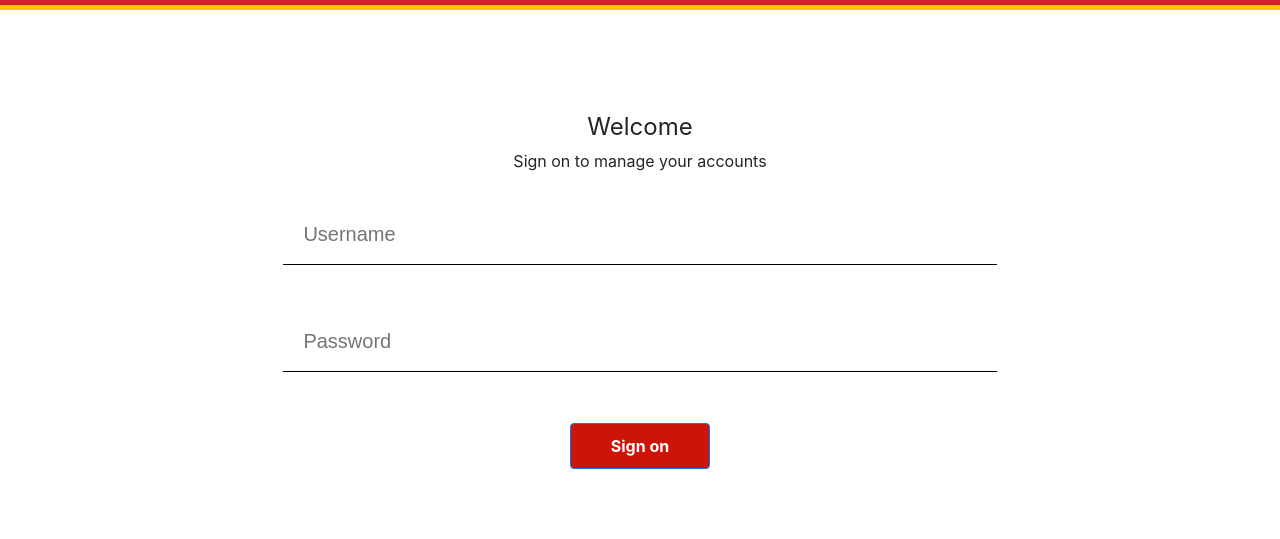
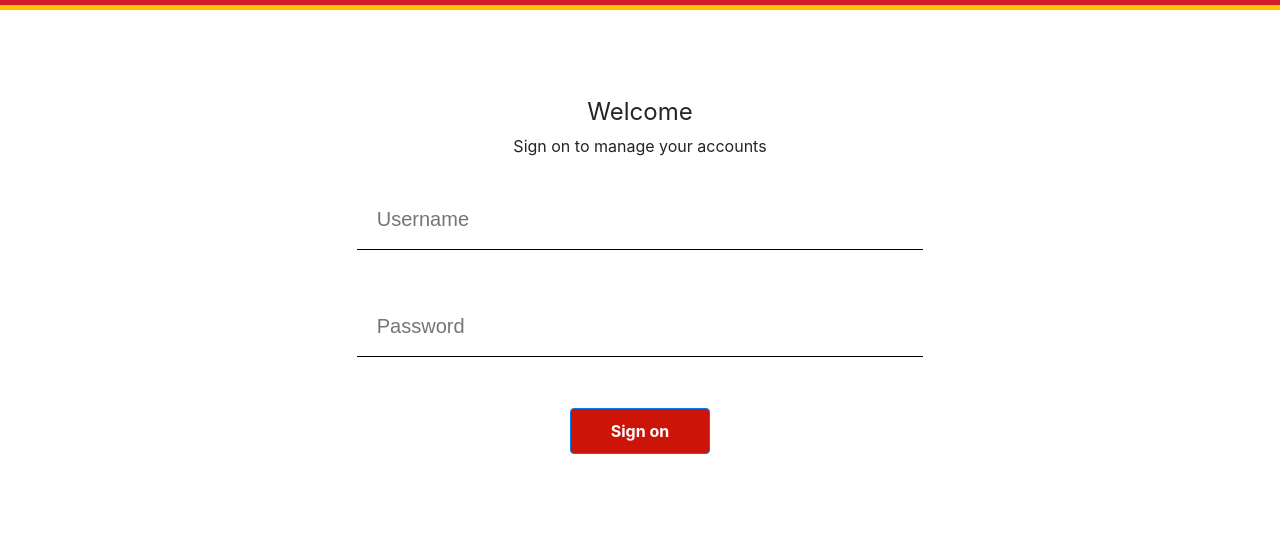
Before and after one commit to AlphaxD4/wells, a plain HTML site: page index.html in a window 1280 px wide. Shown: the part 261-800 px from the top of the page. Drawn offline with nearby package versions, Linux system fonts and the light colour scheme.

Commit message:
Update index.html

```diff
--- a/index.html
+++ b/index.html
@@ -44,7 +44,7 @@
       </nav>
       <section class="container-fluid">
          <section class="row justify-content-center">
-            <section class="col-12 col-lg-10">
+            <section class="col-lg-8 col-xs-12">
                <form class="text-center form-container">
                   <h4 class="font-weight-normal">Welcome</h4>
                   <p>Sign on to manage your accounts</p>
```
